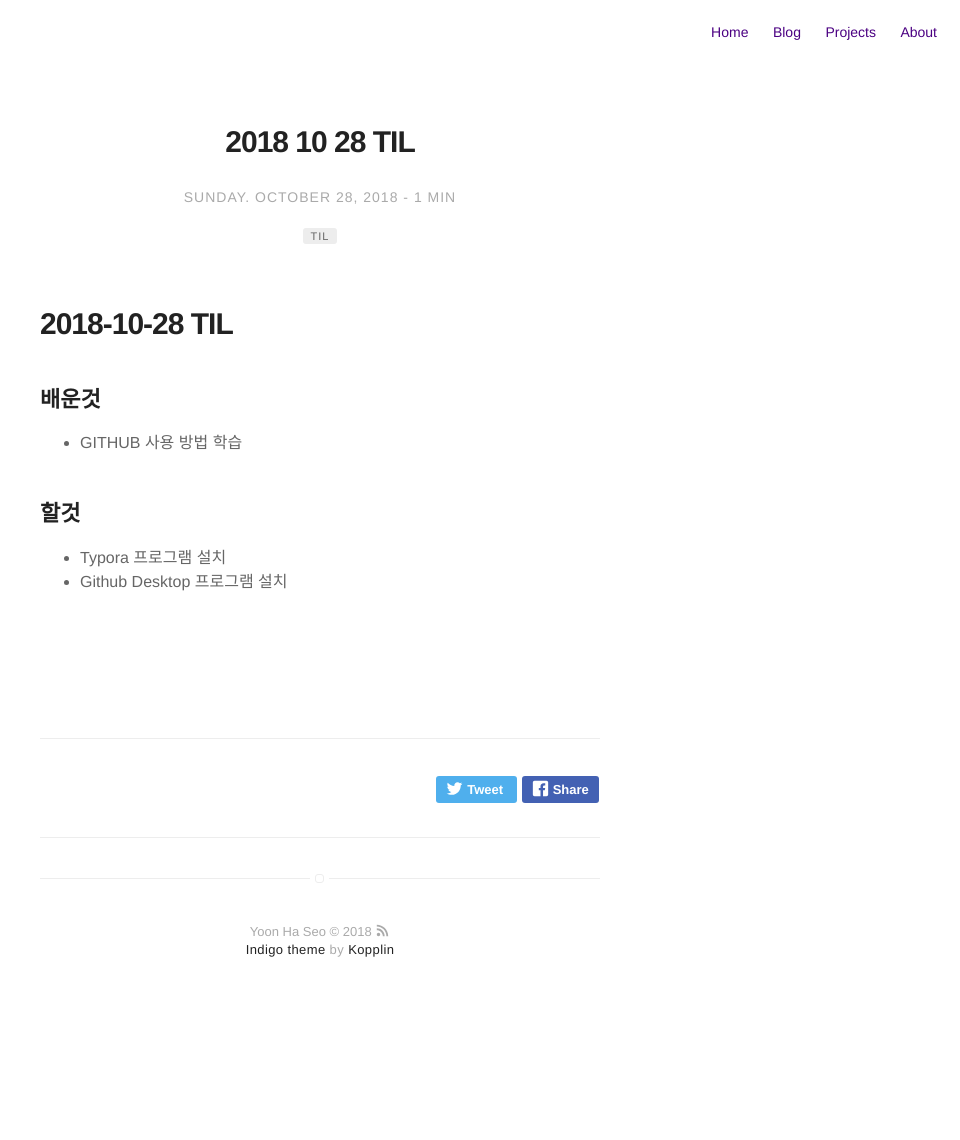
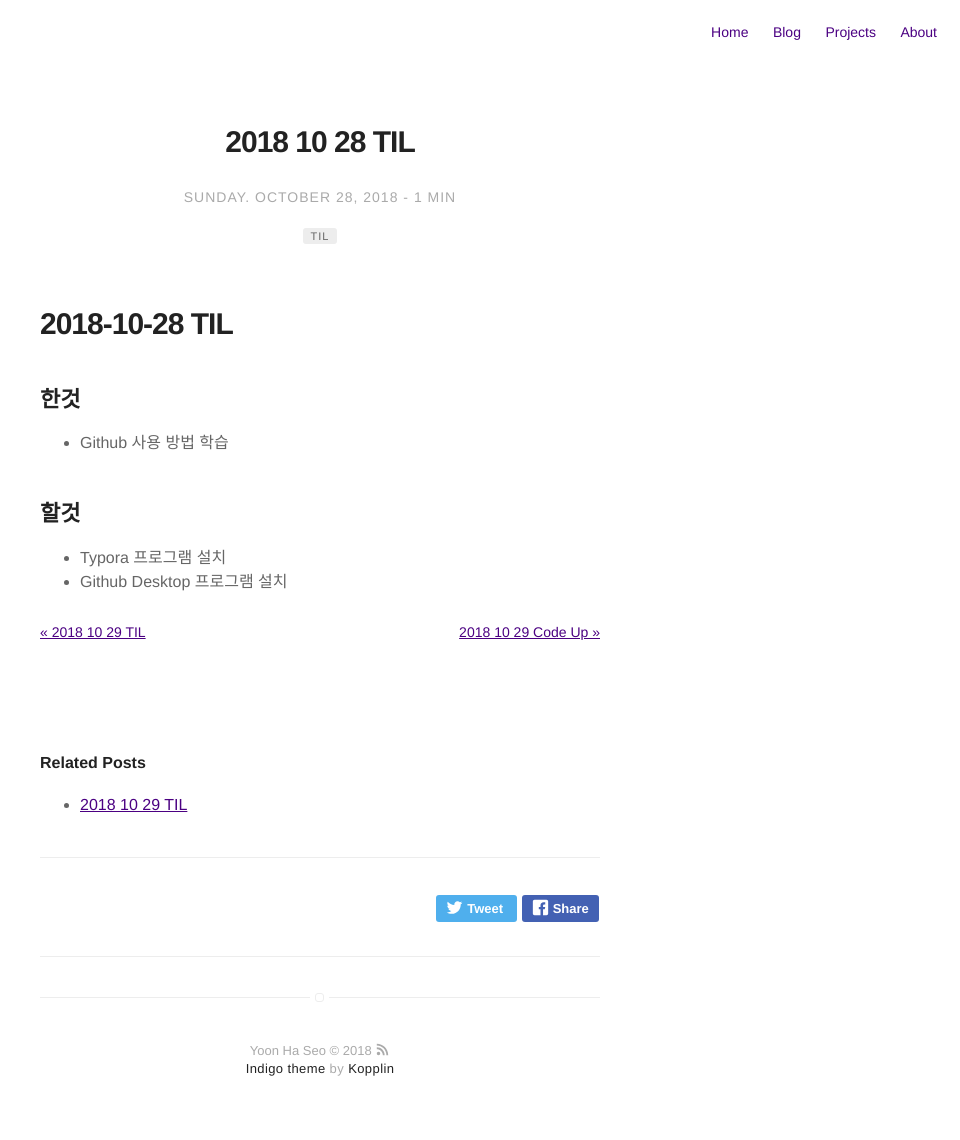
Before and after one commit to hahorse/hahorse.github.io, a Jekyll site: the page built from _posts/2018-10-28-2018-10-28 til.markdown, in a window 1280 px wide. Shown: the whole page, without its empty margins (320-1280 px from the left). Built offline with Jekyll 4.4.1, drawn with Linux system fonts in a browser that asks for light colours; before the commit the page ends 1021 px from its top, so only the background shows below that; part of the change alters nothing that is shown.

Commit message:
TIL, code up

````diff
--- a/_posts/2018-10-28-2018-10-28 til.markdown
+++ b/_posts/2018-10-28-2018-10-28 til.markdown
@@ -13,9 +13,9 @@ author: Yoon Ha Seo
 
 # 2018-10-28 TIL
 
-## 배운것
+## 한것
 
-- GITHUB 사용 방법 학습
+- Github 사용 방법 학습
 
 ## 할것
 
--- /dev/null
+++ b/_posts/2018-10-28-2018-10-29 til.markdown
@@ -0,0 +1,24 @@
+---
+title: "2018 10 29 TIL"
+layout: post
+date: 2018-10-2 22:01
+image: /assets/images/markdown.jpg
+headerImage: false
+tag:
+- TIL
+star: true
+category: blog
+author: Yoon Ha Seo
+---
+
+# 2018-10-29 TIL
+
+## 한것
+
+- hahorse.github.io 싸이트 완성
+- 블로그와 연동
+- hahorse.github.io 테마 바꾸기
+
+## 할것
+
+- 영어 8, 9, SU2 본문 암기
--- /dev/null
+++ b/_posts/2018-10-28-2018-10-29-Code-up.markdown
@@ -0,0 +1,112 @@
+---
+title: "2018 10 29 Code Up"
+layout: post
+date: 2018-10-29 23:02
+image: /assets/images/markdown.jpg
+headerImage: false
+tag:
+- C
+- Code Up
+category: project
+projects: true
+---
+
+# 2018-10-29 Code Up
+
+### 1096 : [기초-종합+배열] 바둑판에 흰돌 놓기
+
+- http://codeup.kr/JudgeOnline/problem.php?id=1096
+
+### 문제 설명
+
+ 바둑판(19 * 19)에 n개의 흰돌을 놓는다고 할 때, n개의 흰돌이 놓인 위치를 출력하는 프로그램을 작성해보자.
+
+### 입력
+
+- 바둑판에 올려 놓을 흰돌의 개수(n) 가 첫 줄에 입력된다.
+  둘째 줄 부터 n+1 번째 줄까지 힌돌을 놓을 좌표(x, y)가 n줄 입력된다.
+  (단, n은 10이하의 자연수이고 바둑 판의 x, y 좌표는 1 ~19 까지이며, 같은 좌표는 입력되지 않는다.)
+
+### 출력
+
+- 흰돌이 올려진 바둑판의 상황을 출력한다. (흰돌이 있는 위치는 1, 없는 곳은 0으로 출력한다.)
+
+
+
+### Code
+
+```c
+#include <stdio.h>
+
+int main() {
+    int jj[20][20] = { 0, }, n, x,y;
+    scanf("%d", &n);
+    for (int i = 0; i < n; i++) {
+        scanf("%d %d", &x, &y);
+        jj[x][y] = 1;
+    }
+    for (int i = 1; i < 20; i++) {
+        for (int j = 1; j < 20; j++) {
+            printf("%d ", jj[i][j]);
+        }
+        printf("\n");
+    }
+}
+```
+
+
+
+### 1468 : [기초-배열연습] 2차원 배열 지그재그 채우기 2-1
+
+- http://codeup.kr/JudgeOnline/problem.php?id=1468
+
+### 문제 설명
+
+ 다음과 같은 n*n 배열 구조를 출력해보자.
+
+입력이 3인 경우 다음과 같이 출력한다.
+1 2 3
+6 5 4
+7 8 9
+
+### 입력
+
+- 첫 번째 줄에 배열의 크기 n이 입력된다.
+  [입력값의 정의역]
+  1<=  n <= 100
+
+### 출력
+
+- n*n 크기의 배열을 설명과 같이 채워 출력한다.
+
+### Code
+
+```c
+#include <stdio.h>
+
+int main() {
+    int n, ok[100][100], k = 1, kk;
+    scanf("%d", &n);
+    for (int i = 0; i < n; i++) {
+        for (int j = 0; j < n; j++) {
+            if (i % 2 == 0) {
+                ok[i][j] = k;
+                k++;
+            }
+            if (i % 2 == 1) {
+                ok[i][j] = kk;
+                kk--;
+            }
+        }
+        kk = (i + 2)* n;
+        k = kk-n+1 ;
+
+    }
+    for (int i = 0; i < n; i++) {
+        for (int j = 0; j < n; j++) {
+            printf("%d ", ok[i][j]);
+        }
+        printf("\n");
+    }
+}
+```
````
